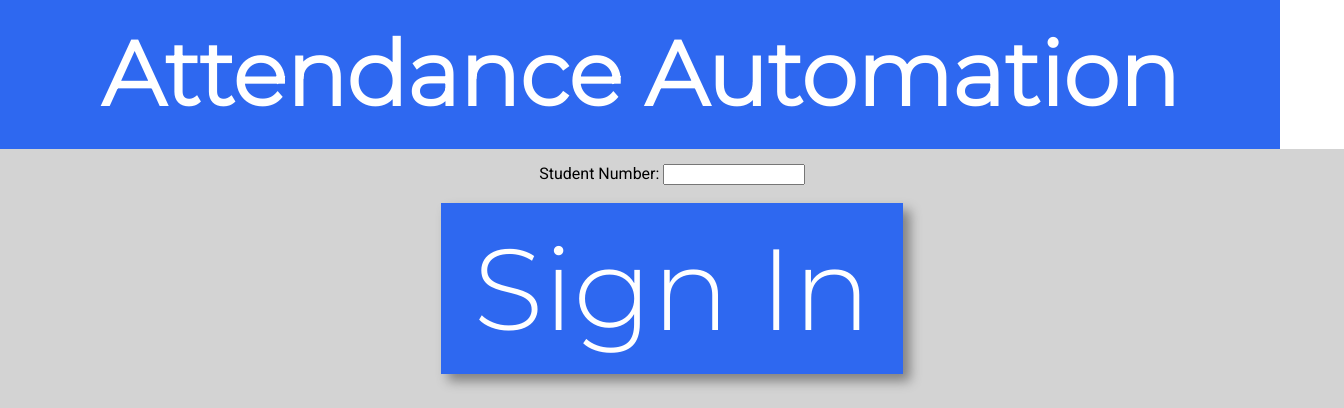
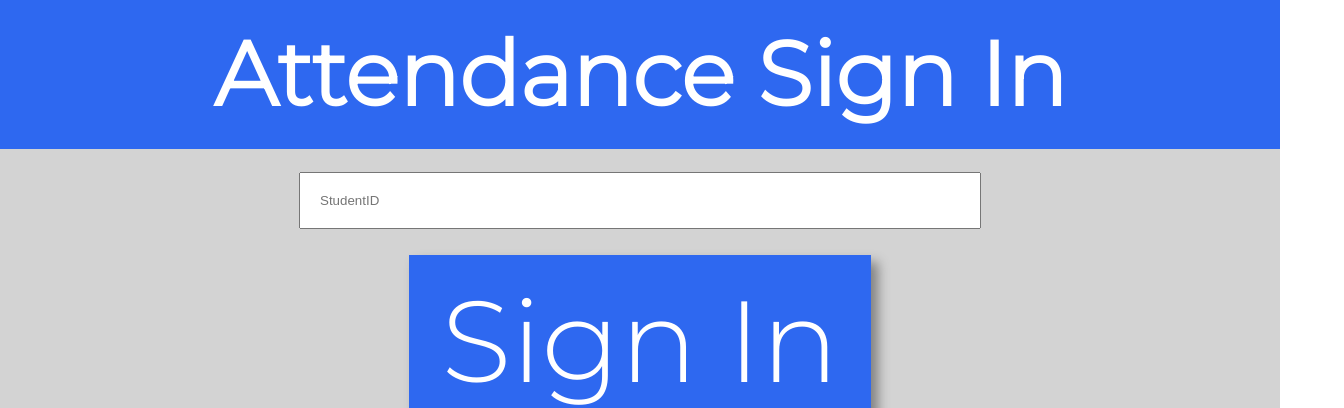
Before and after one commit to benlincoln/Dissertation-Attendance-Automation, a plain HTML site: page WebApp/index.html in a window 1280 px wide. Shown: the top 408 px of the page, 1344 px wide, since content can reach past the window. Drawn offline with Linux system fonts and the light colour scheme.

Commit message:
Fix input & add status

```diff
--- a/WebApp/index.html
+++ b/WebApp/index.html
@@ -1,7 +1,7 @@
 <!DOCTYPE html>
 <html>
     <head>
-        <title>Attendance Automation</title>
+        <title>Attendance Sign In</title>
         <link rel="stylesheet" type="text/css" href="styles.css">
         <link rel="preconnect" href="https://fonts.gstatic.com">
         <link href="https://fonts.googleapis.com/css2?family=Montserrat:wght@300&family=Roboto&display=swap" rel="stylesheet">
@@ -9,13 +9,13 @@
 </html>
 <body>
     <section id = "header">
-        <h1>Attendance Automation</h1>
+        <h1>Attendance Sign In</h1>
     </section>
     <div id = "mainBody">
         <section id="buttonContainer">
-            <label id ="studentNoLabel" for="studentNo">Student Number:</label>
-            <input type="text" id="studentNo" name="studentNo"><br><br>
+            <input type="text" id="studentNo" name="studentNo" placeholder="StudentID"><br><br>
             <button class="button">Sign In</button>
+            <p id="status">Click the above to check your attendance and sign in to an event</p>
         </section>
         <section id = "nextEventContainer">
             <h2>Next Event</h2>
@@ -32,6 +32,6 @@
             requirement for BSc (Hons) Computer Science, School of Computer Science, University of Lincoln.<br>
             Class of 2021
         </p>
-        <p>By clicking/tapping the above "Sign In" button, you agree to have your data processed to determine your current location. Please note, this product will check your location a single time when you press the button, it does not track you, nor is your location stored. </p>
+        <p>By clicking/tapping the above "Sign In" button, you agree to have your data processed to determine your current location. Please note, this product will check your location a single time when you press the button, it does not 'track' you, nor is your location stored. </p>
     </section>
 </body>
--- a/WebApp/styles.css
+++ b/WebApp/styles.css
@@ -2,6 +2,9 @@ html{
 margin:0;}
 body{
     margin: 0;
+    padding:0;
+    width: 100%;
+    justify-content: center;
 }
 
 #header{
@@ -28,25 +31,25 @@ body{
  	justify-content: center;
  	list-style: none;
 }
-#studentNoLabel{
-    font-family: 'Roboto',sans-serif;
-}
+
 #studentNo{
-    width: 10em;
-    height: auto;
+    width: 50%;
+    padding: 0.5vw;
+    margin: 8px;
+
 }
 
 #mainBody{
     background-color:lightgrey;
-    padding: 0px;
- 	width: 95%;
+ 	width: 100%;
     height: auto;
  	text-align: center;
     align-items: center;
     justify-content: center;
     margin: auto;
     line-height: 5px;
-    padding: 15px 32px;
+    padding-top: 15px;
+    padding-bottom: 15px;
 }
 #nextEventContainer{
     padding-top: 20px;
@@ -80,7 +83,8 @@ p{
     margin: auto;
     margin-top: 5px;
     cursor: pointer;
-    filter: drop-shadow(7px 7px 6px grey)
+    filter: drop-shadow(7px 7px 6px grey);
+    margin-bottom: 30px;
   }
 
 @media only screen and (max-width: 1440px) {
@@ -97,4 +101,11 @@ p{
     h2{
         font-size: 5vw;
     }
+    p{
+        font-size: 2vw;
     }
+    #studentNo{
+        padding: 1.5vw;
+
+    }
+    }
```
